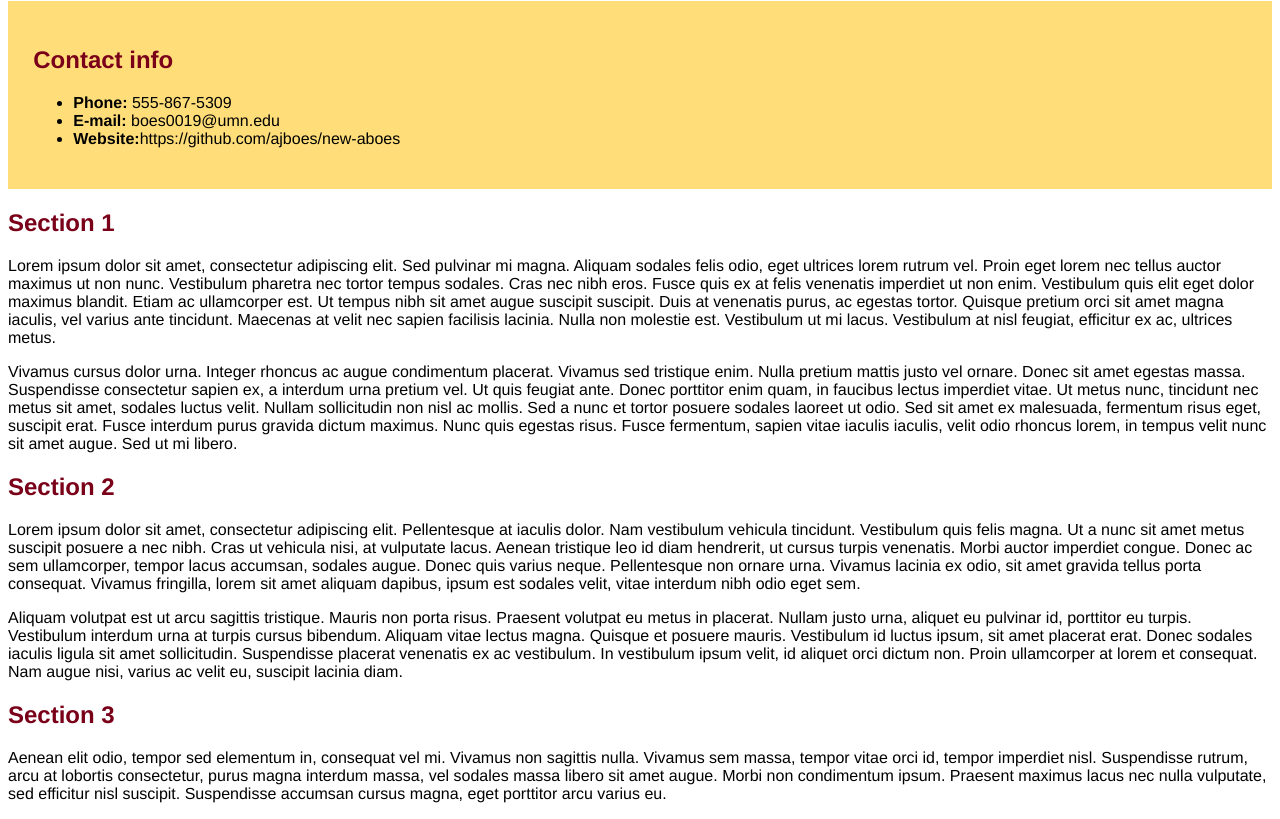
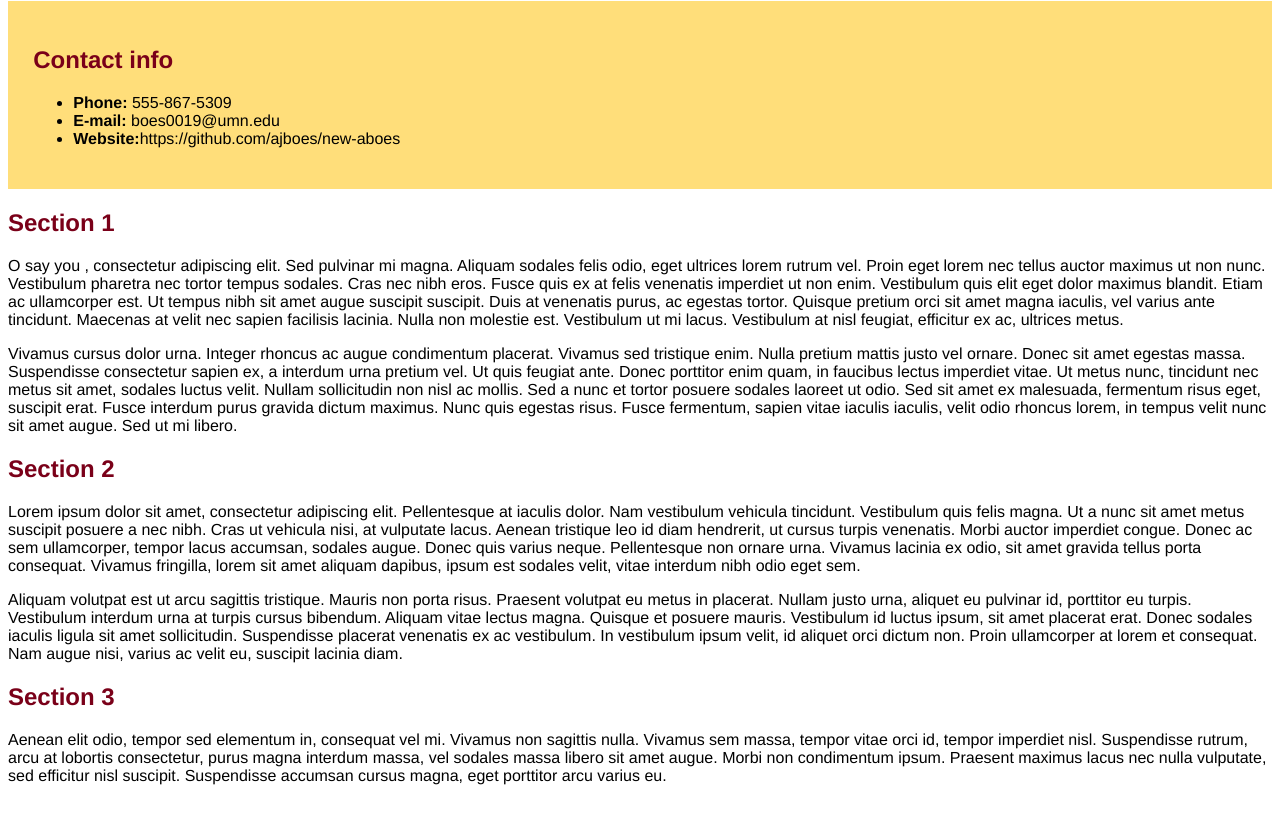
Before and after one commit to Mai-Kh/new-aboes, a plain HTML site: page index.html in a window 1280 px wide. Shown: the part 79-898 px from the top of the page. Drawn offline with Linux system fonts and the light colour scheme.

Commit message:
change 2

```diff
--- a/index.html
+++ b/index.html
@@ -19,7 +19,7 @@
 
 <h2>Section 1</h2>
 
-<p>Lorem ipsum dolor sit amet, consectetur adipiscing elit. Sed pulvinar mi magna. Aliquam sodales felis odio, eget ultrices lorem rutrum vel. Proin eget lorem nec tellus auctor maximus ut non nunc. Vestibulum pharetra nec tortor tempus sodales. Cras nec nibh eros. Fusce quis ex at felis venenatis imperdiet ut non enim. Vestibulum quis elit eget dolor maximus blandit. Etiam ac ullamcorper est. Ut tempus nibh sit amet augue suscipit suscipit. Duis at venenatis purus, ac egestas tortor. Quisque pretium orci sit amet magna iaculis, vel varius ante tincidunt. Maecenas at velit nec sapien facilisis lacinia. Nulla non molestie est. Vestibulum ut mi lacus. Vestibulum at nisl feugiat, efficitur ex ac, ultrices metus. </p>
+<p>O say you , consectetur adipiscing elit. Sed pulvinar mi magna. Aliquam sodales felis odio, eget ultrices lorem rutrum vel. Proin eget lorem nec tellus auctor maximus ut non nunc. Vestibulum pharetra nec tortor tempus sodales. Cras nec nibh eros. Fusce quis ex at felis venenatis imperdiet ut non enim. Vestibulum quis elit eget dolor maximus blandit. Etiam ac ullamcorper est. Ut tempus nibh sit amet augue suscipit suscipit. Duis at venenatis purus, ac egestas tortor. Quisque pretium orci sit amet magna iaculis, vel varius ante tincidunt. Maecenas at velit nec sapien facilisis lacinia. Nulla non molestie est. Vestibulum ut mi lacus. Vestibulum at nisl feugiat, efficitur ex ac, ultrices metus. </p>
 
 <p> Vivamus cursus dolor urna. Integer rhoncus ac augue condimentum placerat. Vivamus sed tristique enim. Nulla pretium mattis justo vel ornare. Donec sit amet egestas massa. Suspendisse consectetur sapien ex, a interdum urna pretium vel. Ut quis feugiat ante. Donec porttitor enim quam, in faucibus lectus imperdiet vitae. Ut metus nunc, tincidunt nec metus sit amet, sodales luctus velit. Nullam sollicitudin non nisl ac mollis. Sed a nunc et tortor posuere sodales laoreet ut odio. Sed sit amet ex malesuada, fermentum risus eget, suscipit erat. Fusce interdum purus gravida dictum maximus. Nunc quis egestas risus. Fusce fermentum, sapien vitae iaculis iaculis, velit odio rhoncus lorem, in tempus velit nunc sit amet augue. Sed ut mi libero.</p>
 
```
